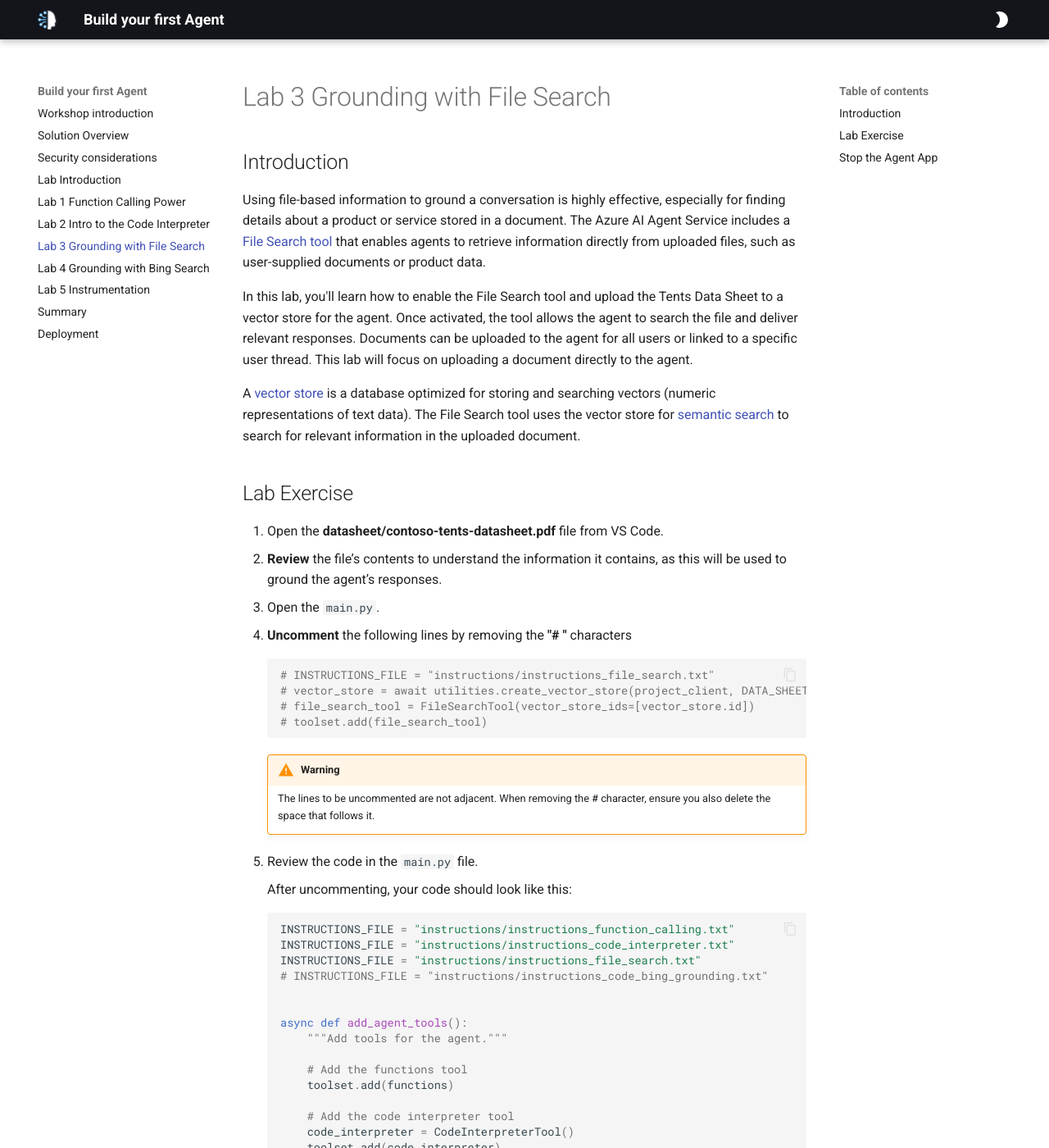
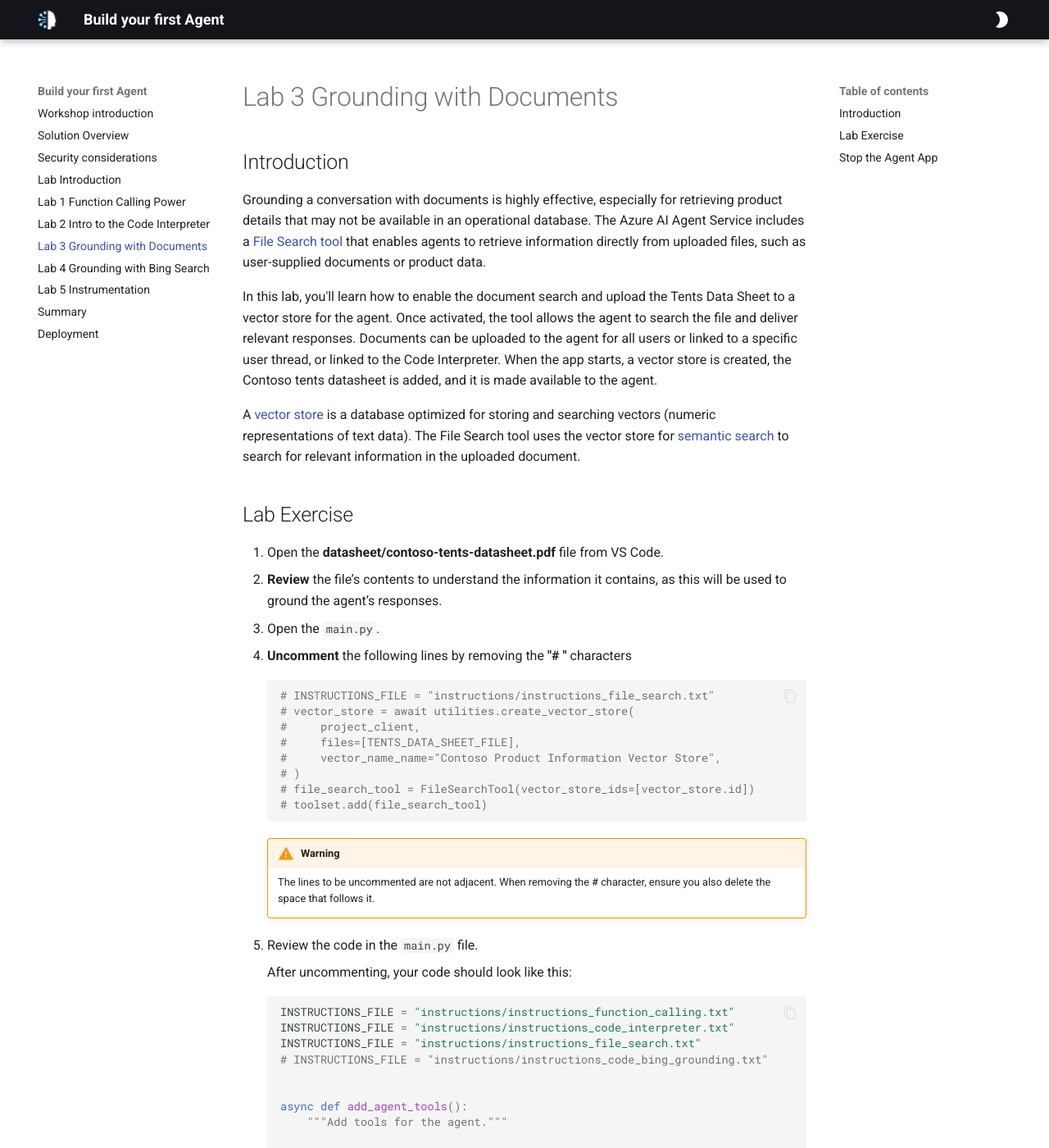
Before and after one commit to yelamanchili-murali/build-your-first-agent-with-azure-ai-agent-service-workshop, an MkDocs documentation site: the page built from docs/docs/lab-3-file_search.md, in a window 1280 px wide and 1400 px high. Shown: the whole window at 82% size. Built offline with MkDocs 1.6.1 and Material for MkDocs 9.7.7, drawn with Linux system fonts in a browser that asks for light colours; some of the changed text lies outside the part shown.

Commit message:
updated ground with docs

````diff
--- a/docs/docs/lab-3-file_search.md
+++ b/docs/docs/lab-3-file_search.md
@@ -1,8 +1,8 @@
 ## Introduction
 
-Using file-based information to ground a conversation is highly effective, especially for finding details about a product or service stored in a document. The Azure AI Agent Service includes a [File Search tool](https://learn.microsoft.com/en-us/azure/ai-services/agents/how-to/tools/file-search){:target="_blank"} that enables agents to retrieve information directly from uploaded files, such as user-supplied documents or product data.
+Grounding a conversation with documents is highly effective, especially for retrieving product details that may not be available in an operational database. The Azure AI Agent Service includes a [File Search tool](https://learn.microsoft.com/en-us/azure/ai-services/agents/how-to/tools/file-search){:target="_blank"} that enables agents to retrieve information directly from uploaded files, such as user-supplied documents or product data.
 
-In this lab, you'll learn how to enable the File Search tool and upload the Tents Data Sheet to a vector store for the agent. Once activated, the tool allows the agent to search the file and deliver relevant responses. Documents can be uploaded to the agent for all users or linked to a specific user thread. This lab will focus on uploading a document directly to the agent.
+In this lab, you'll learn how to enable the document search and upload the Tents Data Sheet to a vector store for the agent. Once activated, the tool allows the agent to search the file and deliver relevant responses. Documents can be uploaded to the agent for all users or linked to a specific user thread, or linked to the Code Interpreter. When the app starts, a vector store is created, the Contoso tents datasheet is added, and it is made available to the agent.
 
 A [vector store](https://en.wikipedia.org/wiki/Vector_database){:target="_blank"} is a database optimized for storing and searching vectors (numeric representations of text data). The File Search tool uses the vector store for [semantic search](https://en.wikipedia.org/wiki/Semantic_search){:target="_blank"} to search for relevant information in the uploaded document.
 
@@ -17,7 +17,11 @@
 
     ```python
     # INSTRUCTIONS_FILE = "instructions/instructions_file_search.txt"
-    # vector_store = await utilities.create_vector_store(project_client, DATA_SHEET_FILE)
+    # vector_store = await utilities.create_vector_store(
+    #     project_client,
+    #     files=[TENTS_DATA_SHEET_FILE],
+    #     vector_name_name="Contoso Product Information Vector Store",
+    # )
     # file_search_tool = FileSearchTool(vector_store_ids=[vector_store.id])
     # toolset.add(file_search_tool)
     ```
@@ -46,8 +50,12 @@
         code_interpreter = CodeInterpreterTool()
         toolset.add(code_interpreter)
 
-        # Add the file search tool
-        vector_store = await utilities.create_vector_store(project_client, DATA_SHEET_FILE)
+        # Add the tents data sheet to a new vector data store
+        vector_store = await utilities.create_vector_store(
+            project_client,
+            files=[TENTS_DATA_SHEET_FILE],
+            vector_name_name="Contoso Product Information Vector Store",
+        )
         file_search_tool = FileSearchTool(vector_store_ids=[vector_store.id])
         toolset.add(file_search_tool)
 
@@ -71,11 +79,24 @@
 
 The following conversation uses data from both the Contoso sales database and the uploaded Tents Data Sheet, so the results will vary depending on the query.
 
-1. **Show as a table the beginner tents we sell?**
+1. **What brands of tents do we sell?**
 
-    Notice that the agent responds with relevant information from the Tents Data Sheet. Review the data sheet to understand why the agent selected those specific tents.
+    The agent responds with a list of tent brands from the Tents Data Sheet.
 
-2. **What were the sales of beginner tents in 2024 by region?**
+    !!! note
+        In the first lab, you may have noticed that the transaction history did not include tent brands or descriptions. This is because the underlying database schema does not store brand or description data. However, if you check the tents data sheet, you’ll find that this information is included. The agent can now reference the data sheet to access details such as brand, description, product type, and category, and relate this data back to the Contoso sales database.
+
+2. **What product type and categories are these brands associated with?**
+
+    The agent provides a list of product types and categories associated with the tent brands.
+
+3. **What were the sales of alpine gear in 2024 by region?**
+
+    The agent responds with sales data from the Contoso sales database.
+
+4. **Show as a table and include the brand names**
+
+    The agent responds with a table of sales data from the Contoso sales database, including the brand names.
 
 ## Stop the Agent App
 
--- a/docs/mkdocs.yml
+++ b/docs/mkdocs.yml
@@ -7,7 +7,7 @@
   - Lab Introduction: lab_introduction.md
   - Lab 1 Function Calling Power: lab-1-function_calling.md
   - Lab 2 Intro to the Code Interpreter: lab-2-code_interpreter.md
-  - Lab 3 Grounding with File Search: lab-3-file_search.md
+  - Lab 3 Grounding with Documents: lab-3-file_search.md
   - Lab 4 Grounding with Bing Search: lab-4-bing_search.md
   - Lab 5 Instrumentation: lab-5-instrumentation.md
   - Summary: summary.md
````
